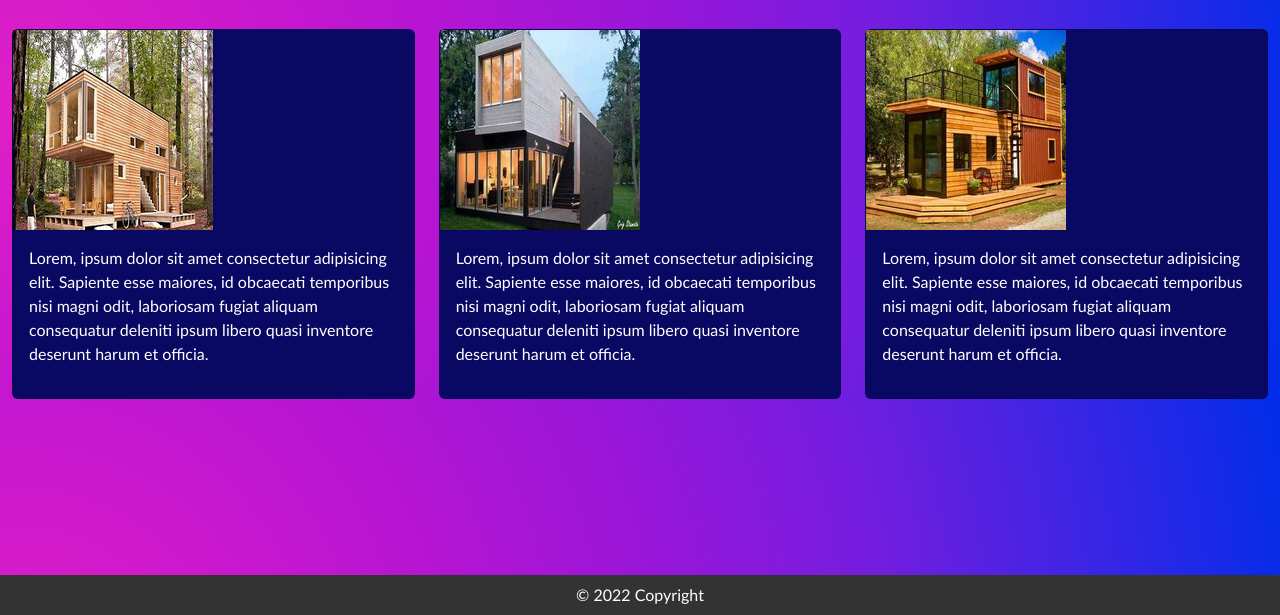
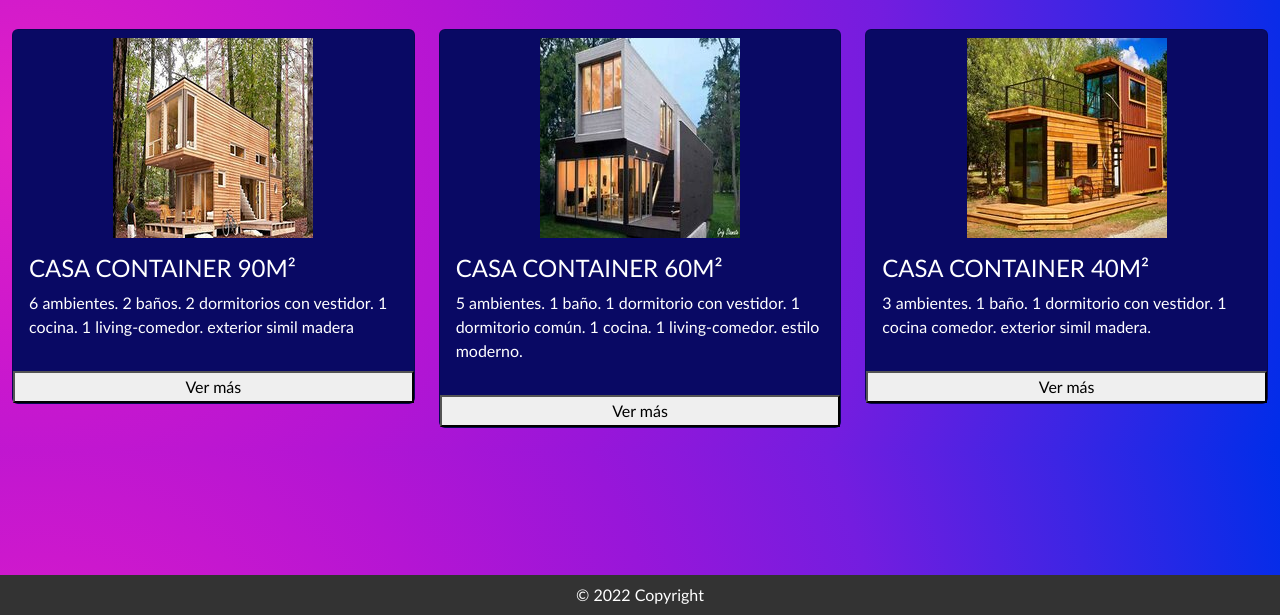
Before and after one commit to CaroManzelli/PF_FernandezCarolina, a website: page pages/designs.html in a window 1280 px wide. Shown: the part 185-800 px from the top of the page. Drawn offline with nearby package versions, Linux system fonts and the light colour scheme.

Commit message:
elimino lorem. pequeñas modificaciones de diseño

```diff
--- a/pages/designs.html
+++ b/pages/designs.html
@@ -54,44 +54,41 @@
         <section class="row row-cols-1 row-cols-md-3">
             <div class="col">
                 <article class="card">
-                    <div class="card-img-top designs__img">
+                    <div class="card-img-top designs__img text-center mt-2">
                         <img src="../assets/img/houses/desing-a.jpg" alt="diseño a">
                     </div>
                     <div class="card-body text-white">
-                        <p>Lorem, ipsum dolor sit amet consectetur adipisicing elit. Sapiente esse maiores, id obcaecati
-                            temporibus nisi magni odit, laboriosam fugiat aliquam consequatur deleniti ipsum libero
-                            quasi
-                            inventore deserunt harum et officia.</p>
+                        <h4>CASA CONTAINER 90M²</h4>
+                        <p>6 ambientes. 2 baños. 2 dormitorios con vestidor. 1 cocina. 1 living-comedor. exterior simil madera</p>
                     </div>
+                    <button>Ver más</button>
                 </article>
             </div>
             <div class="col">
                 <article class="card">
-                    <div class="card-img-top">
+                    <div class="card-img-top designs__img text-center mt-2">
                         <img src="../assets/img/houses/desing-b.jpg" alt="diseño b">
                     </div>
                     <div class="card-body text-white">
-                        <p>Lorem, ipsum dolor sit amet consectetur adipisicing elit. Sapiente esse maiores, id obcaecati
-                            temporibus nisi magni odit, laboriosam fugiat aliquam consequatur deleniti ipsum libero
-                            quasi
-                            inventore deserunt harum et officia.</p>
+                        <h4>CASA CONTAINER 60M²</h4>
+                        <p>5 ambientes. 1 baño. 1 dormitorio con vestidor. 1 dormitorio común. 1 cocina. 1 living-comedor. estilo moderno. </p>
                     </div>
+                    <button>Ver más</button>
                 </article>
             </div>
             <div class="col">
                 <article class="card">
-                    <div class="card-img-top">
+                    <div class="card-img-top  text-center mt-2">
                         <img src="../assets/img/houses/desing-c.jpg" alt="diseño c">
                     </div>
                     <div class="card-body text-white">
-                        <p>Lorem, ipsum dolor sit amet consectetur adipisicing elit. Sapiente esse maiores, id obcaecati
-                            temporibus nisi magni odit, laboriosam fugiat aliquam consequatur deleniti ipsum libero
-                            quasi
-                            inventore deserunt harum et officia.</p>
+                        <h4>CASA CONTAINER 40M²</h4>
+                        <p>3 ambientes. 1 baño. 1 dormitorio con vestidor. 1 cocina comedor. exterior simil madera.</p>
                     </div>
+                    <button>Ver más</button>
                 </article>
             </div>
-        </section>
+        </section><br>
     </main>
 
 
```
Also changed, not shown: index.html (+1 -1 lines), pages/about.html (+1 -1 lines), pages/contact.html (+1 -1 lines).
